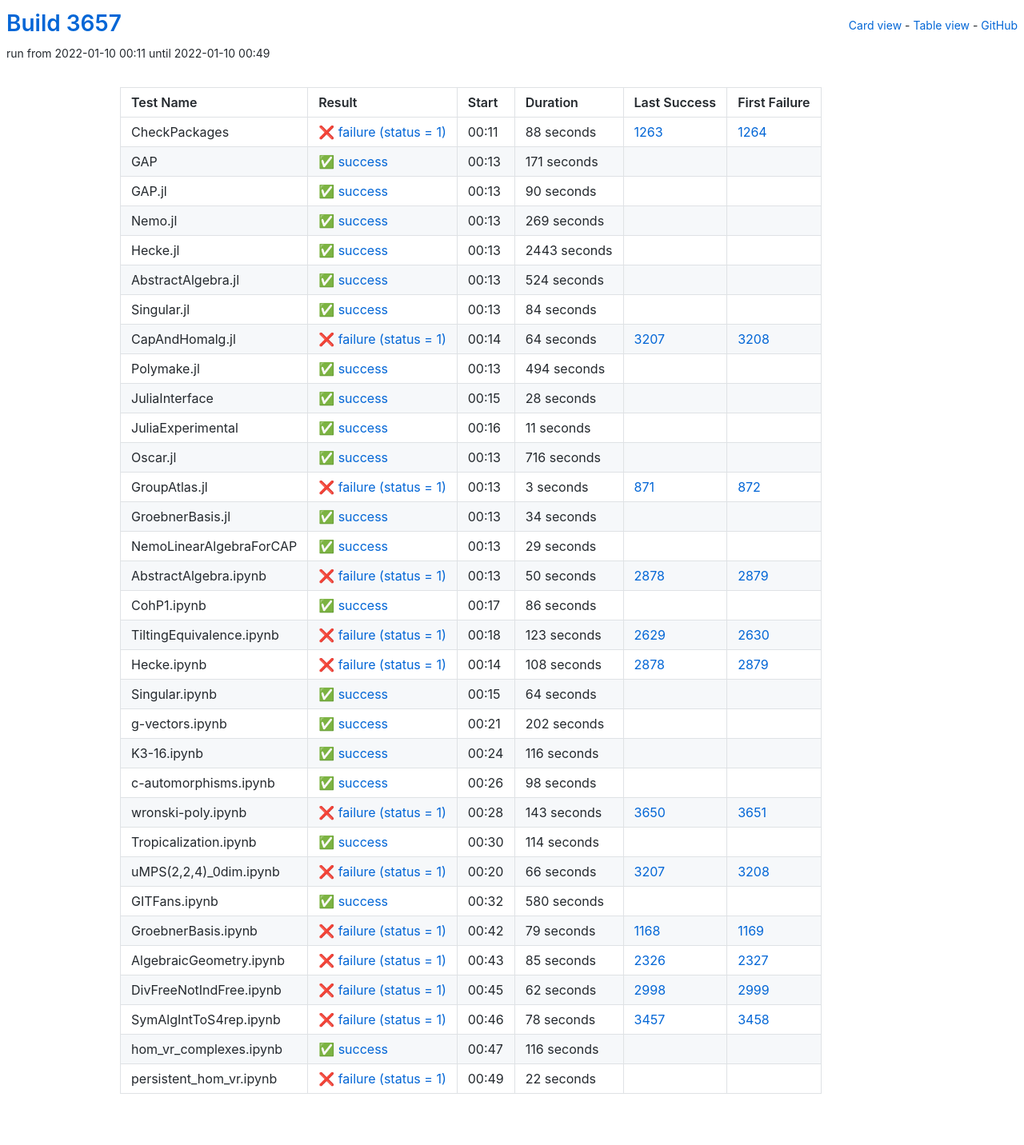
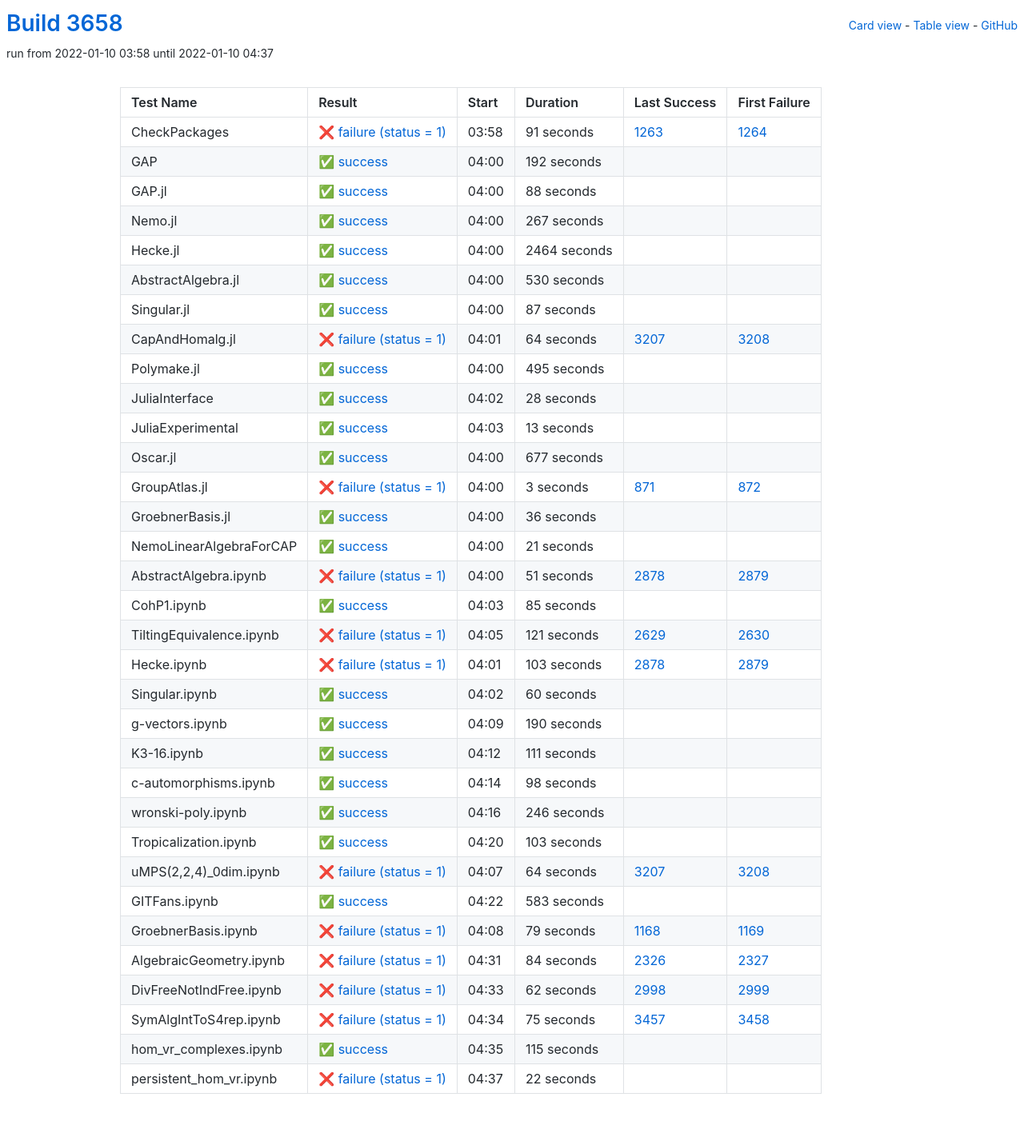
Before and after one commit to oscar-system/oscar-ci-status-stable, a Jekyll site: the page built from table.html, in a window 1280 px wide. Shown: the whole page at 80% size. Built offline with Jekyll 4.4.1, drawn with Linux system fonts in a browser that asks for light colours.

Commit message:
Build #3658

```diff
--- a/_data/ci.yml
+++ b/_data/ci.yml
@@ -1,6 +1,6 @@
 ---
-build: 3657
-build_url: https://oscarci.mathematik.uni-kl.de/job/oscar-stable/3657/
+build: 3658
+build_url: https://oscarci.mathematik.uni-kl.de/job/oscar-stable/3658/
 job: oscar-stable
 organization: oscar-system
 repo: oscar-ci-status-stable
@@ -8,92 +8,92 @@ repourl: https://github.com/oscar-system/oscar-ci-status-stable
 tests:
 - name: CheckPackages
   id: checkpackages
-  log: https://oscarci.mathematik.uni-kl.de/job/oscar-stable/3657/artifact/logs/build-3657/CheckPackages.log
-  start: 2022-01-10 00:11
+  log: https://oscarci.mathematik.uni-kl.de/job/oscar-stable/3658/artifact/logs/build-3658/CheckPackages.log
+  start: 2022-01-10 03:58
   success: false
   exitcode: 1
   status: failure
-  duration: 88
+  duration: 91
   last_success: 1263
   last_success_url: https://oscarci.mathematik.uni-kl.de/job/oscar-stable/1263/
   first_failure: 1264
   first_failure_url: https://oscarci.mathematik.uni-kl.de/job/oscar-stable/1264/
 - name: GAP
   id: gap
-  log: https://oscarci.mathematik.uni-kl.de/job/oscar-stable/3657/artifact/logs/build-3657/GAP.log
-  start: 2022-01-10 00:13
+  log: https://oscarci.mathematik.uni-kl.de/job/oscar-stable/3658/artifact/logs/build-3658/GAP.log
+  start: 2022-01-10 04:00
   success: true
   exitcode: 0
   status: success
-  duration: 171
+  duration: 192
   last_success: false
   last_success_url:
   first_failure: false
   first_failure_url:
 - name: GAP.jl
   id: gap-jl
-  log: https://oscarci.mathematik.uni-kl.de/job/oscar-stable/3657/artifact/logs/build-3657/GAP.jl.log
-  start: 2022-01-10 00:13
+  log: https://oscarci.mathematik.uni-kl.de/job/oscar-stable/3658/artifact/logs/build-3658/GAP.jl.log
+  start: 2022-01-10 04:00
   success: true
   exitcode: 0
   status: success
-  duration: 90
+  duration: 88
   last_success: false
   last_success_url:
   first_failure: false
   first_failure_url:
 - name: Nemo.jl
   id: nemo-jl
-  log: https://oscarci.mathematik.uni-kl.de/job/oscar-stable/3657/artifact/logs/build-3657/Nemo.jl.log
-  start: 2022-01-10 00:13
+  log: https://oscarci.mathematik.uni-kl.de/job/oscar-stable/3658/artifact/logs/build-3658/Nemo.jl.log
+  start: 2022-01-10 04:00
   success: true
   exitcode: 0
   status: success
-  duration: 269
+  duration: 267
   last_success: false
   last_success_url:
   first_failure: false
   first_failure_url:
 - name: Hecke.jl
   id: hecke-jl
-  log: https://oscarci.mathematik.uni-kl.de/job/oscar-stable/3657/artifact/logs/build-3657/Hecke.jl.log
-  start: 2022-01-10 00:13
+  log: https://oscarci.mathematik.uni-kl.de/job/oscar-stable/3658/artifact/logs/build-3658/Hecke.jl.log
+  start: 2022-01-10 04:00
   success: true
   exitcode: 0
   status: success
-  duration: 2443
+  duration: 2464
   last_success: false
   last_success_url:
   first_failure: false
   first_failure_url:
 - name: AbstractAlgebra.jl
   id: abstractalgebra-jl
-  log: https://oscarci.mathematik.uni-kl.de/job/oscar-stable/3657/artifact/logs/build-3657/AbstractAlgebra.jl.log
-  start: 2022-01-10 00:13
+  log: https://oscarci.mathematik.uni-kl.de/job/oscar-stable/3658/artifact/logs/build-3658/AbstractAlgebra.jl.log
+  start: 2022-01-10 04:00
   success: true
   exitcode: 0
   status: success
-  duration: 524
+  duration: 530
   last_success: false
   last_success_url:
   first_failure: false
   first_failure_url:
 - name: Singular.jl
   id: singular-jl
-  log: https://oscarci.mathematik.uni-kl.de/job/oscar-stable/3657/artifact/logs/build-3657/Singular.jl.log
-  start: 2022-01-10 00:13
+  log: https://oscarci.mathematik.uni-kl.de/job/oscar-stable/3658/artifact/logs/build-3658/Singular.jl.log
+  start: 2022-01-10 04:00
   success: true
   exitcode: 0
   status: success
-  duration: 84
+  duration: 87
   last_success: false
   last_success_url:
   first_failure: false
   first_failure_url:
 - name: CapAndHomalg.jl
   id: capandhomalg-jl
-  log: https://oscarci.mathematik.uni-kl.de/job/oscar-stable/3657/artifact/logs/build-3657/CapAndHomalg.jl.log
-  start: 2022-01-10 00:14
+  log: https://oscarci.mathematik.uni-kl.de/job/oscar-stable/3658/artifact/logs/build-3658/CapAndHomalg.jl.log
+  start: 2022-01-10 04:01
   success: false
   exitcode: 1
   status: failure
@@ -104,20 +104,20 @@ tests:
   first_failure_url: https://oscarci.mathematik.uni-kl.de/job/oscar-stable/3208/
 - name: Polymake.jl
   id: polymake-jl
-  log: https://oscarci.mathematik.uni-kl.de/job/oscar-stable/3657/artifact/logs/build-3657/Polymake.jl.log
-  start: 2022-01-10 00:13
+  log: https://oscarci.mathematik.uni-kl.de/job/oscar-stable/3658/artifact/logs/build-3658/Polymake.jl.log
+  start: 2022-01-10 04:00
   success: true
   exitcode: 0
   status: success
-  duration: 494
+  duration: 495
   last_success: false
   last_success_url:
   first_failure: false
   first_failure_url:
 - name: JuliaInterface
   id: juliainterface
-  log: https://oscarci.mathematik.uni-kl.de/job/oscar-stable/3657/artifact/logs/build-3657/JuliaInterface.log
-  start: 2022-01-10 00:15
+  log: https://oscarci.mathematik.uni-kl.de/job/oscar-stable/3658/artifact/logs/build-3658/JuliaInterface.log
+  start: 2022-01-10 04:02
   success: true
   exitcode: 0
   status: success
@@ -128,32 +128,32 @@ tests:
   first_failure_url:
 - name: JuliaExperimental
   id: juliaexperimental
-  log: https://oscarci.mathematik.uni-kl.de/job/oscar-stable/3657/artifact/logs/build-3657/JuliaExperimental.log
-  start: 2022-01-10 00:16
+  log: https://oscarci.mathematik.uni-kl.de/job/oscar-stable/3658/artifact/logs/build-3658/JuliaExperimental.log
+  start: 2022-01-10 04:03
   success: true
   exitcode: 0
   status: success
-  duration: 11
+  duration: 13
   last_success: false
   last_success_url:
   first_failure: false
   first_failure_url:
 - name: Oscar.jl
   id: oscar-jl
-  log: https://oscarci.mathematik.uni-kl.de/job/oscar-stable/3657/artifact/logs/build-3657/Oscar.jl.log
-  start: 2022-01-10 00:13
+  log: https://oscarci.mathematik.uni-kl.de/job/oscar-stable/3658/artifact/logs/build-3658/Oscar.jl.log
+  start: 2022-01-10 04:00
   success: true
   exitcode: 0
   status: success
-  duration: 716
+  duration: 677
   last_success: false
   last_success_url:
   first_failure: false
   first_failure_url:
 - name: GroupAtlas.jl
   id: groupatlas-jl
-  log: https://oscarci.mathematik.uni-kl.de/job/oscar-stable/3657/artifact/logs/build-3657/GroupAtlas.jl.log
-  start: 2022-01-10 00:13
+  log: https://oscarci.mathematik.uni-kl.de/job/oscar-stable/3658/artifact/logs/build-3658/GroupAtlas.jl.log
+  start: 2022-01-10 04:00
   success: false
   exitcode: 1
   status: failure
@@ -164,116 +164,116 @@ tests:
   first_failure_url: https://oscarci.mathematik.uni-kl.de/job/oscar-stable/872/
 - name: GroebnerBasis.jl
   id: groebnerbasis-jl
-  log: https://oscarci.mathematik.uni-kl.de/job/oscar-stable/3657/artifact/logs/build-3657/GroebnerBasis.jl.log
-  start: 2022-01-10 00:13
+  log: https://oscarci.mathematik.uni-kl.de/job/oscar-stable/3658/artifact/logs/build-3658/GroebnerBasis.jl.log
+  start: 2022-01-10 04:00
   success: true
   exitcode: 0
   status: success
-  duration: 34
+  duration: 36
   last_success: false
   last_success_url:
   first_failure: false
   first_failure_url:
 - name: NemoLinearAlgebraForCAP
   id: nemolinearalgebraforcap
-  log: https://oscarci.mathematik.uni-kl.de/job/oscar-stable/3657/artifact/logs/build-3657/NemoLinearAlgebraForCAP.log
-  start: 2022-01-10 00:13
+  log: https://oscarci.mathematik.uni-kl.de/job/oscar-stable/3658/artifact/logs/build-3658/NemoLinearAlgebraForCAP.log
+  start: 2022-01-10 04:00
   success: true
   exitcode: 0
   status: success
-  duration: 29
+  duration: 21
   last_success: false
   last_success_url:
   first_failure: false
   first_failure_url:
 - name: AbstractAlgebra.ipynb
   id: abstractalgebra-ipynb
-  log: https://oscarci.mathematik.uni-kl.de/job/oscar-stable/3657/artifact/logs/build-3657/AbstractAlgebra.ipynb.log
-  start: 2022-01-10 00:13
+  log: https://oscarci.mathematik.uni-kl.de/job/oscar-stable/3658/artifact/logs/build-3658/AbstractAlgebra.ipynb.log
+  start: 2022-01-10 04:00
   success: false
   exitcode: 1
   status: failure
-  duration: 50
+  duration: 51
   last_success: 2878
   last_success_url: https://oscarci.mathematik.uni-kl.de/job/oscar-stable/2878/
   first_failure: 2879
   first_failure_url: https://oscarci.mathematik.uni-kl.de/job/oscar-stable/2879/
 - name: CohP1.ipynb
   id: cohp1-ipynb
-  log: https://oscarci.mathematik.uni-kl.de/job/oscar-stable/3657/artifact/logs/build-3657/CohP1.ipynb.log
-  start: 2022-01-10 00:17
+  log: https://oscarci.mathematik.uni-kl.de/job/oscar-stable/3658/artifact/logs/build-3658/CohP1.ipynb.log
+  start: 2022-01-10 04:03
   success: true
   exitcode: 0
   status: success
-  duration: 86
+  duration: 85
   last_success: false
   last_success_url:
   first_failure: false
   first_failure_url:
 - name: TiltingEquivalence.ipynb
   id: tiltingequivalence-ipynb
-  log: https://oscarci.mathematik.uni-kl.de/job/oscar-stable/3657/artifact/logs/build-3657/TiltingEquivalence.ipynb.log
-  start: 2022-01-10 00:18
+  log: https://oscarci.mathematik.uni-kl.de/job/oscar-stable/3658/artifact/logs/build-3658/TiltingEquivalence.ipynb.log
+  start: 2022-01-10 04:05
   success: false
   exitcode: 1
   status: failure
-  duration: 123
+  duration: 121
   last_success: 2629
   last_success_url: https://oscarci.mathematik.uni-kl.de/job/oscar-stable/2629/
   first_failure: 2630
   first_failure_url: https://oscarci.mathematik.uni-kl.de/job/oscar-stable/2630/
 - name: Hecke.ipynb
   id: hecke-ipynb
-  log: https://oscarci.mathematik.uni-kl.de/job/oscar-stable/3657/artifact/logs/build-3657/Hecke.ipynb.log
-  start: 2022-01-10 00:14
+  log: https://oscarci.mathematik.uni-kl.de/job/oscar-stable/3658/artifact/logs/build-3658/Hecke.ipynb.log
+  start: 2022-01-10 04:01
   success: false
   exitcode: 1
   status: failure
-  duration: 108
+  duration: 103
   last_success: 2878
   last_success_url: https://oscarci.mathematik.uni-kl.de/job/oscar-stable/2878/
   first_failure: 2879
   first_failure_url: https://oscarci.mathematik.uni-kl.de/job/oscar-stable/2879/
 - name: Singular.ipynb
   id: singular-ipynb
-  log: https://oscarci.mathematik.uni-kl.de/job/oscar-stable/3657/artifact/logs/build-3657/Singular.ipynb.log
-  start: 2022-01-10 00:15
+  log: https://oscarci.mathematik.uni-kl.de/job/oscar-stable/3658/artifact/logs/build-3658/Singular.ipynb.log
+  start: 2022-01-10 04:02
   success: true
   exitcode: 0
   status: success
-  duration: 64
+  duration: 60
   last_success: false
   last_success_url:
   first_failure: false
   first_failure_url:
 - name: g-vectors.ipynb
   id: g-vectors-ipynb
-  log: https://oscarci.mathematik.uni-kl.de/job/oscar-stable/3657/artifact/logs/build-3657/g-vectors.ipynb.log
-  start: 2022-01-10 00:21
+  log: https://oscarci.mathematik.uni-kl.de/job/oscar-stable/3658/artifact/logs/build-3658/g-vectors.ipynb.log
+  start: 2022-01-10 04:09
   success: true
   exitcode: 0
   status: success
-  duration: 202
+  duration: 190
   last_success: false
   last_success_url:
   first_failure: false
   first_failure_url:
 - name: K3-16.ipynb
   id: k3-16-ipynb
-  log: https://oscarci.mathematik.uni-kl.de/job/oscar-stable/3657/artifact/logs/build-3657/K3-16.ipynb.log
-  start: 2022-01-10 00:24
+  log: https://oscarci.mathematik.uni-kl.de/job/oscar-stable/3658/artifact/logs/build-3658/K3-16.ipynb.log
+  start: 2022-01-10 04:12
   success: true
   exitcode: 0
   status: success
-  duration: 116
+  duration: 111
   last_success: false
   last_success_url:
   first_failure: false
   first_failure_url:
 - name: c-automorphisms.ipynb
   id: c-automorphisms-ipynb
-  log: https://oscarci.mathematik.uni-kl.de/job/oscar-stable/3657/artifact/logs/build-3657/c-automorphisms.ipynb.log
-  start: 2022-01-10 00:26
+  log: https://oscarci.mathematik.uni-kl.de/job/oscar-stable/3658/artifact/logs/build-3658/c-automorphisms.ipynb.log
+  start: 2022-01-10 04:14
   success: true
   exitcode: 0
   status: success
@@ -284,56 +284,56 @@ tests:
   first_failure_url:
 - name: wronski-poly.ipynb
   id: wronski-poly-ipynb
-  log: https://oscarci.mathematik.uni-kl.de/job/oscar-stable/3657/artifact/logs/build-3657/wronski-poly.ipynb.log
-  start: 2022-01-10 00:28
-  success: false
-  exitcode: 1
-  status: failure
-  duration: 143
-  last_success: 3650
-  last_success_url: https://oscarci.mathematik.uni-kl.de/job/oscar-stable/3650/
-  first_failure: 3651
-  first_failure_url: https://oscarci.mathematik.uni-kl.de/job/oscar-stable/3651/
-- name: Tropicalization.ipynb
-  id: tropicalization-ipynb
-  log: https://oscarci.mathematik.uni-kl.de/job/oscar-stable/3657/artifact/logs/build-3657/Tropicalization.ipynb.log
-  start: 2022-01-10 00:30
+  log: https://oscarci.mathematik.uni-kl.de/job/oscar-stable/3658/artifact/logs/build-3658/wronski-poly.ipynb.log
+  start: 2022-01-10 04:16
   success: true
   exitcode: 0
   status: success
-  duration: 114
+  duration: 246
+  last_success: false
+  last_success_url:
+  first_failure: false
+  first_failure_url:
+- name: Tropicalization.ipynb
+  id: tropicalization-ipynb
+  log: https://oscarci.mathematik.uni-kl.de/job/oscar-stable/3658/artifact/logs/build-3658/Tropicalization.ipynb.log
+  start: 2022-01-10 04:20
+  success: true
+  exitcode: 0
+  status: success
+  duration: 103
   last_success: false
   last_success_url:
   first_failure: false
   first_failure_url:
 - name: uMPS(2,2,4)_0dim.ipynb
   id: umps-2-2-4-0dim-ipynb
-  log: https://oscarci.mathematik.uni-kl.de/job/oscar-stable/3657/artifact/logs/build-3657/uMPS-2-2-4-_0dim.ipynb.log
-  start: 2022-01-10 00:20
+  log: https://oscarci.mathematik.uni-kl.de/job/oscar-stable/3658/artifact/logs/build-3658/uMPS-2-2-4-_0dim.ipynb.log
+  start: 2022-01-10 04:07
   success: false
   exitcode: 1
   status: failure
-  duration: 66
+  duration: 64
   last_success: 3207
   last_success_url: https://oscarci.mathematik.uni-kl.de/job/oscar-stable/3207/
   first_failure: 3208
   first_failure_url: https://oscarci.mathematik.uni-kl.de/job/oscar-stable/3208/
 - name: GITFans.ipynb
   id: gitfans-ipynb
-  log: https://oscarci.mathematik.uni-kl.de/job/oscar-stable/3657/artifact/logs/build-3657/GITFans.ipynb.log
-  start: 2022-01-10 00:32
+  log: https://oscarci.mathematik.uni-kl.de/job/oscar-stable/3658/artifact/logs/build-3658/GITFans.ipynb.log
+  start: 2022-01-10 04:22
   success: true
   exitcode: 0
   status: success
-  duration: 580
+  duration: 583
   last_success: false
   last_success_url:
   first_failure: false
   first_failure_url:
 - name: GroebnerBasis.ipynb
   id: groebnerbasis-ipynb
-  log: https://oscarci.mathematik.uni-kl.de/job/oscar-stable/3657/artifact/logs/build-3657/GroebnerBasis.ipynb.log
-  start: 2022-01-10 00:42
+  log: https://oscarci.mathematik.uni-kl.de/job/oscar-stable/3658/artifact/logs/build-3658/GroebnerBasis.ipynb.log
+  start: 2022-01-10 04:08
   success: false
   exitcode: 1
   status: failure
@@ -344,20 +344,20 @@ tests:
   first_failure_url: https://oscarci.mathematik.uni-kl.de/job/oscar-stable/1169/
 - name: AlgebraicGeometry.ipynb
   id: algebraicgeometry-ipynb
-  log: https://oscarci.mathematik.uni-kl.de/job/oscar-stable/3657/artifact/logs/build-3657/AlgebraicGeometry.ipynb.log
-  start: 2022-01-10 00:43
+  log: https://oscarci.mathematik.uni-kl.de/job/oscar-stable/3658/artifact/logs/build-3658/AlgebraicGeometry.ipynb.log
+  start: 2022-01-10 04:31
   success: false
   exitcode: 1
   status: failure
-  duration: 85
+  duration: 84
   last_success: 2326
   last_success_url: https://oscarci.mathematik.uni-kl.de/job/oscar-stable/2326/
   first_failure: 2327
   first_failure_url: https://oscarci.mathematik.uni-kl.de/job/oscar-stable/2327/
 - name: DivFreeNotIndFree.ipynb
   id: divfreenotindfree-ipynb
-  log: https://oscarci.mathematik.uni-kl.de/job/oscar-stable/3657/artifact/logs/build-3657/DivFreeNotIndFree.ipynb.log
-  start: 2022-01-10 00:45
+  log: https://oscarci.mathematik.uni-kl.de/job/oscar-stable/3658/artifact/logs/build-3658/DivFreeNotIndFree.ipynb.log
+  start: 2022-01-10 04:33
   success: false
   exitcode: 1
   status: failure
@@ -368,32 +368,32 @@ tests:
   first_failure_url: https://oscarci.mathematik.uni-kl.de/job/oscar-stable/2999/
 - name: SymAlgIntToS4rep.ipynb
   id: symalginttos4rep-ipynb
-  log: https://oscarci.mathematik.uni-kl.de/job/oscar-stable/3657/artifact/logs/build-3657/SymAlgIntToS4rep.ipynb.log
-  start: 2022-01-10 00:46
+  log: https://oscarci.mathematik.uni-kl.de/job/oscar-stable/3658/artifact/logs/build-3658/SymAlgIntToS4rep.ipynb.log
+  start: 2022-01-10 04:34
   success: false
   exitcode: 1
   status: failure
-  duration: 78
+  duration: 75
   last_success: 3457
   last_success_url: https://oscarci.mathematik.uni-kl.de/job/oscar-stable/3457/
   first_failure: 3458
   first_failure_url: https://oscarci.mathematik.uni-kl.de/job/oscar-stable/3458/
 - name: hom_vr_complexes.ipynb
   id: hom-vr-complexes-ipynb
-  log: https://oscarci.mathematik.uni-kl.de/job/oscar-stable/3657/artifact/logs/build-3657/hom_vr_complexes.ipynb.log
-  start: 2022-01-10 00:47
+  log: https://oscarci.mathematik.uni-kl.de/job/oscar-stable/3658/artifact/logs/build-3658/hom_vr_complexes.ipynb.log
+  start: 2022-01-10 04:35
   success: true
   exitcode: 0
   status: success
-  duration: 116
+  duration: 115
   last_success: false
   last_success_url:
   first_failure: false
   first_failure_url:
 - name: persistent_hom_vr.ipynb
   id: persistent-hom-vr-ipynb
-  log: https://oscarci.mathematik.uni-kl.de/job/oscar-stable/3657/artifact/logs/build-3657/persistent_hom_vr.ipynb.log
-  start: 2022-01-10 00:49
+  log: https://oscarci.mathematik.uni-kl.de/job/oscar-stable/3658/artifact/logs/build-3658/persistent_hom_vr.ipynb.log
+  start: 2022-01-10 04:37
   success: false
   exitcode: 1
   status: failure
```
Also changed, not shown: README.md.
